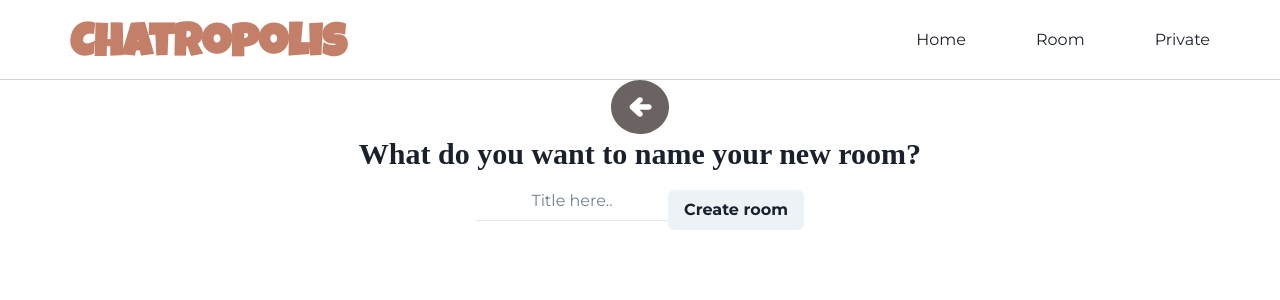
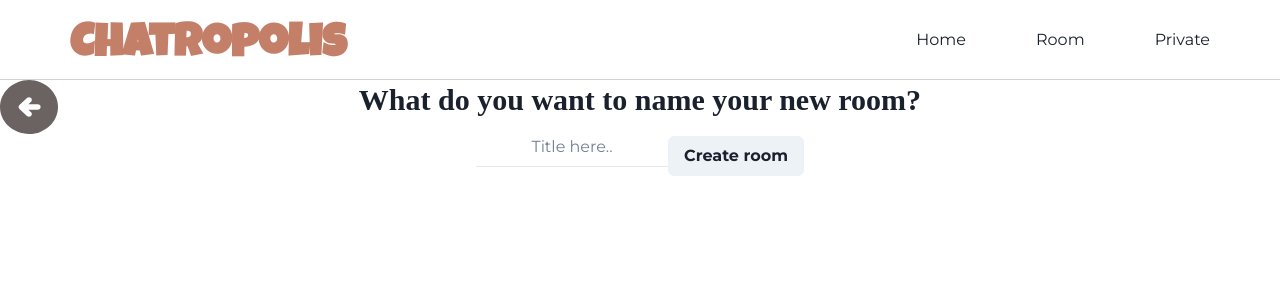
Before and after one commit to jennifertechel/project-socket-chat, a React (Vite) app in the folder client/: page /room/new in a window 1280 px wide. Shown: the top 300 px of the page. Built offline with nearby package versions, Linux system fonts and the light colour scheme; no server answers; a web font is replaced by a local one.

Commit message:
I'm not happy

```diff
--- a/client/src/pages/RoomNewPage.tsx
+++ b/client/src/pages/RoomNewPage.tsx
@@ -35,7 +35,10 @@ function RoomNewPage() {
       {isMobile && <LogoBox />}
       <Box>
         <Link to="/room">
-          <Image src="/assets/goBackButton.svg" right="0" />
+          <Image
+            src="/assets/goBackButton.svg"
+            style={{ position: "absolute", left: 0 }}
+          />
         </Link>
       </Box>
       <Heading as="h6">What do you want to name your new room?</Heading>
```
